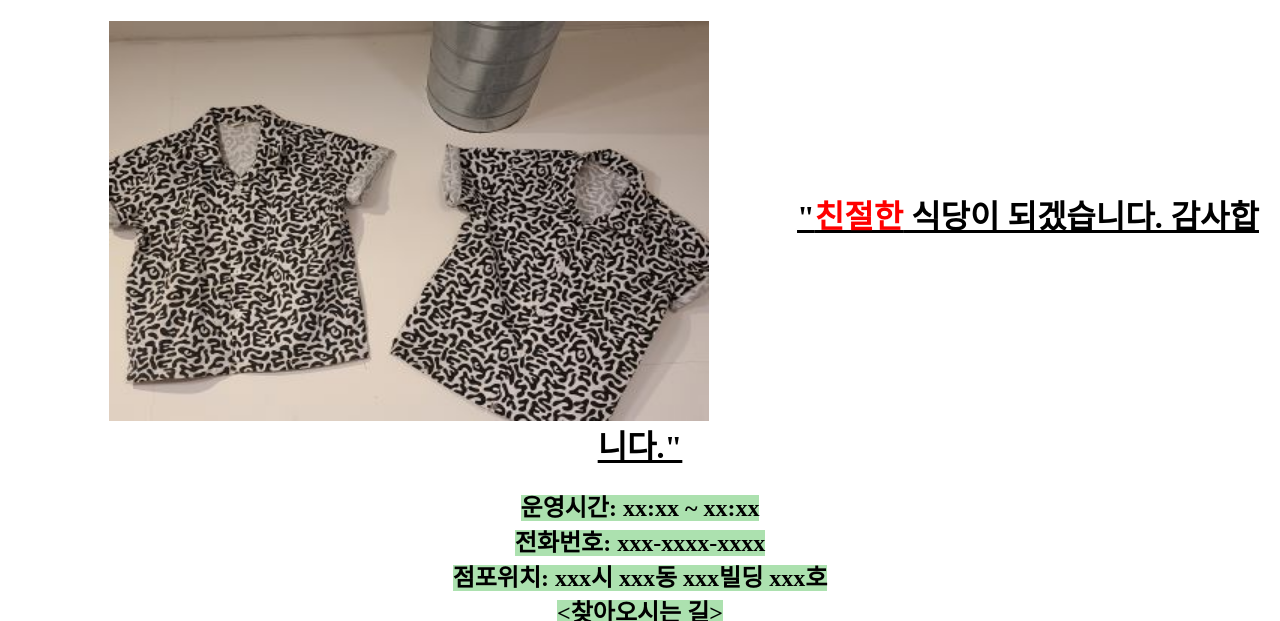
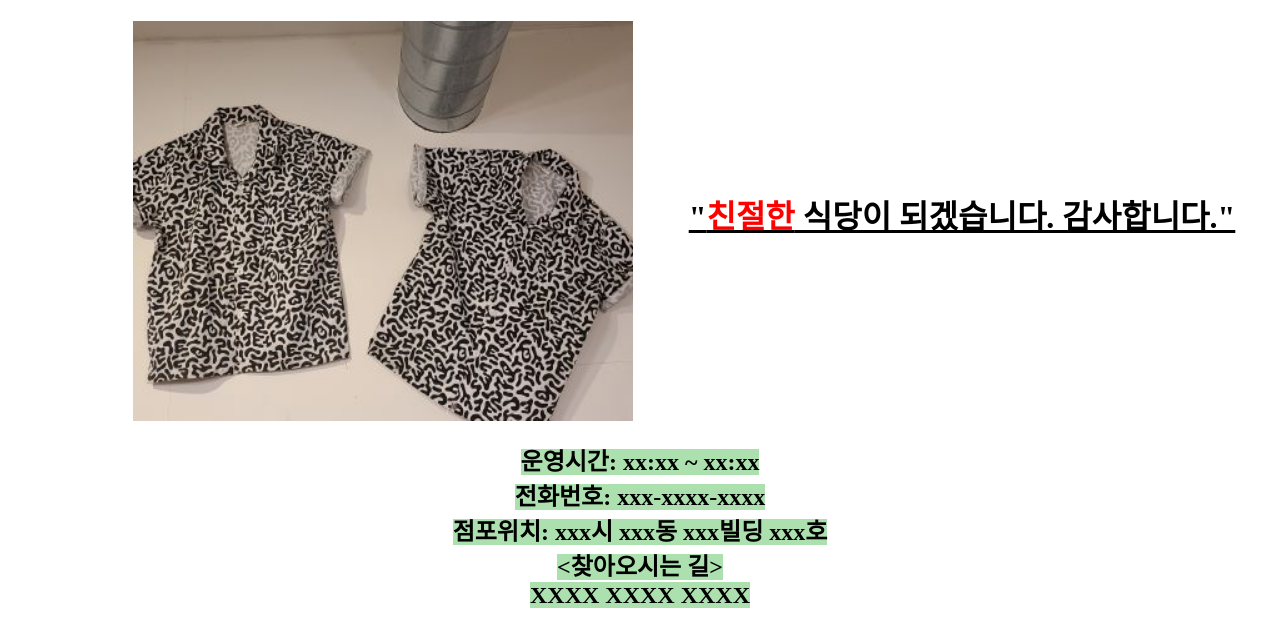
Before and after one commit to kpdj4588/my-first-site, a plain HTML site: page index.html in a window 1280 px wide. Shown: the part 675-1296 px from the top of the page. Drawn offline with Linux system fonts and the light colour scheme.

Commit message:
Update index.html

```diff
--- a/index.html
+++ b/index.html
@@ -13,7 +13,7 @@
 
 
 
- <h1>&nbsp &nbsp &nbsp &nbsp &nbsp &nbsp<img src="./sam.jpg" align="center", height="400px", width="600px", <h1> &nbsp &nbsp &nbsp &nbsp &nbsp <u>"<span style="color: #ff0000 ;">친절한</span> 식당이 되겠습니다. 감사합니다."</u></h1>
+ <h1>&nbsp &nbsp &nbsp &nbsp &nbsp &nbsp<img src="./sam.jpg" align="center", height="400px", width="500px", <h1> &nbsp &nbsp &nbsp <u>"<span style="color: #ff0000 ;">친절한</span> 식당이 되겠습니다. 감사합니다."</u></h1>
  <h2> <span style="background-color: #ace1af;"> 운영시간: xx:xx ~ xx:xx <br>  전화번호: xxx-xxxx-xxxx  <br>  점포위치: xxx시 xxx동 xxx빌딩 xxx호 <br>  <찾아오시는 길> <br>  XXXX XXXX XXXX</span> <br> </h2>
   <h1>&nbsp &nbsp &nbsp &nbsp &nbsp &nbsp <u>"<span style="color: #ff0000 ;">맛있는</span> 한끼, 감사합니다."</u> &nbsp &nbsp  &nbsp &nbsp &nbsp <img src="./dan.jpg" align="center", height="400px", width="600px"> &nbsp &nbsp &nbsp &nbsp &nbsp &nbsp &nbsp &nbsp </h1>
 <br>
```
